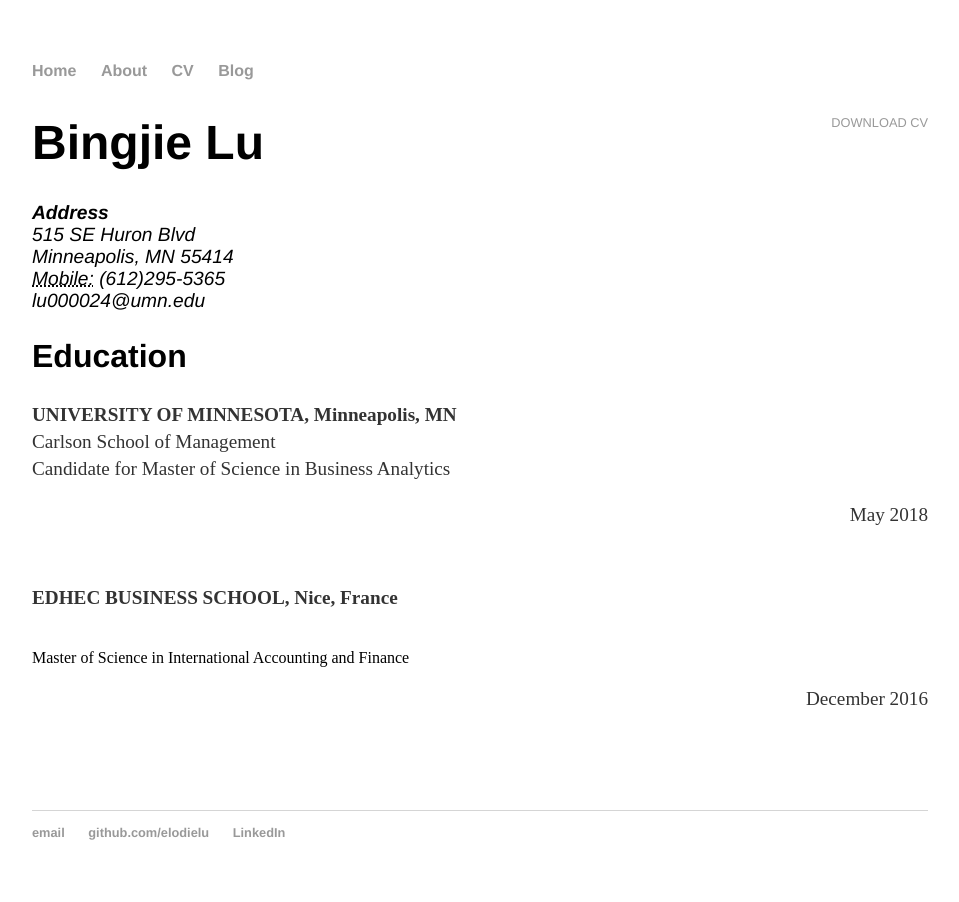
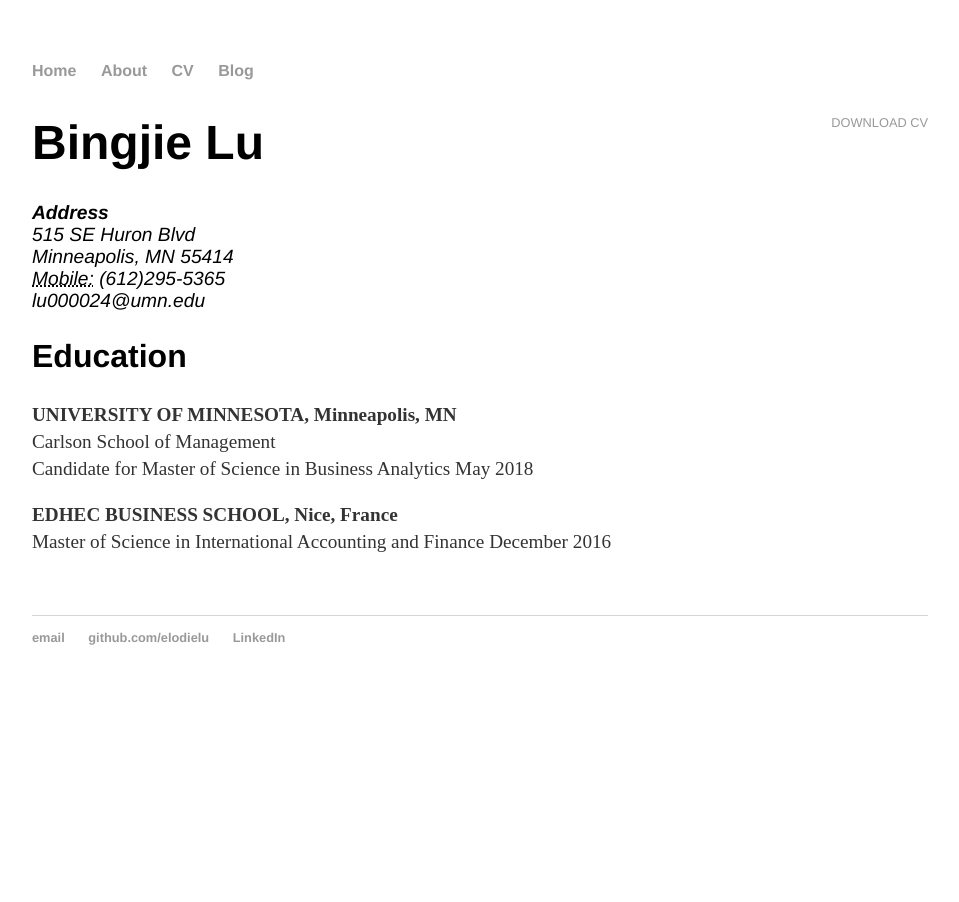
Before and after one commit to elodielu/elodielu.github.io, a Jekyll site: the page built from cv/index.html, in a window 1280 px wide. Shown: the whole page, without its empty margins (160-1119 px from the left). Built offline with Jekyll 4.4.1, drawn with Linux system fonts in a browser that asks for light colours.

Commit message:
Update index.html

```diff
--- a/cv/index.html
+++ b/cv/index.html
@@ -18,10 +18,10 @@
 
 					<p><strong>UNIVERSITY OF MINNESOTA, Minneapolis, MN</strong> <br>
 					Carlson School of Management<br>
-					Candidate for Master of Science in Business Analytics  <p align="right">May 2018</p><br>
+					Candidate for Master of Science in Business Analytics  <align="right">May 2018</p>
 
-					<p><strong>EDHEC BUSINESS SCHOOL, Nice, France</strong> </p><br>
-					Master of Science in International Accounting and Finance  <p align="right">December 2016</p><br>
+					<p><strong>EDHEC BUSINESS SCHOOL, Nice, France</strong> <br>
+					Master of Science in International Accounting and Finance  <align="right">December 2016</p>
 
 
 	</div>
```
